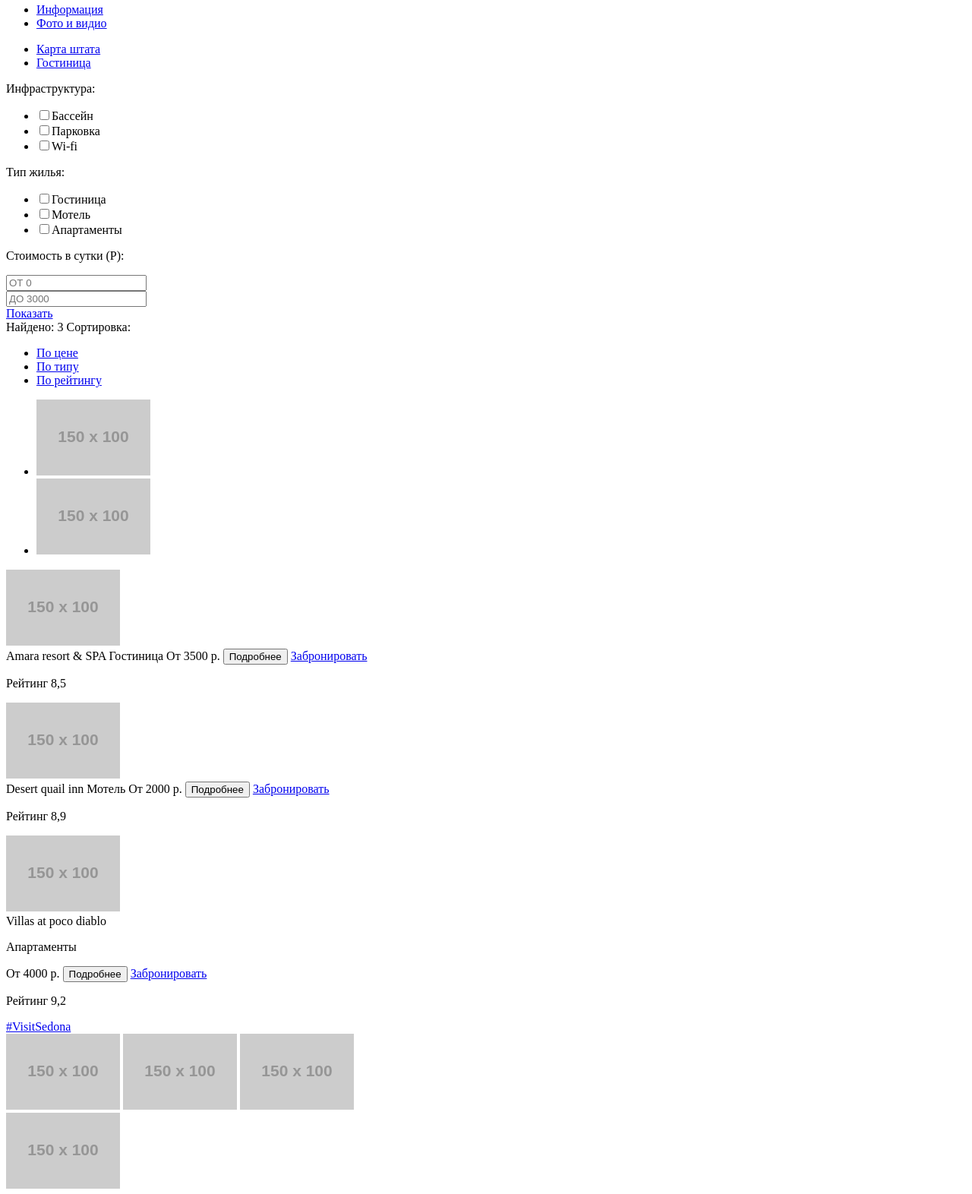
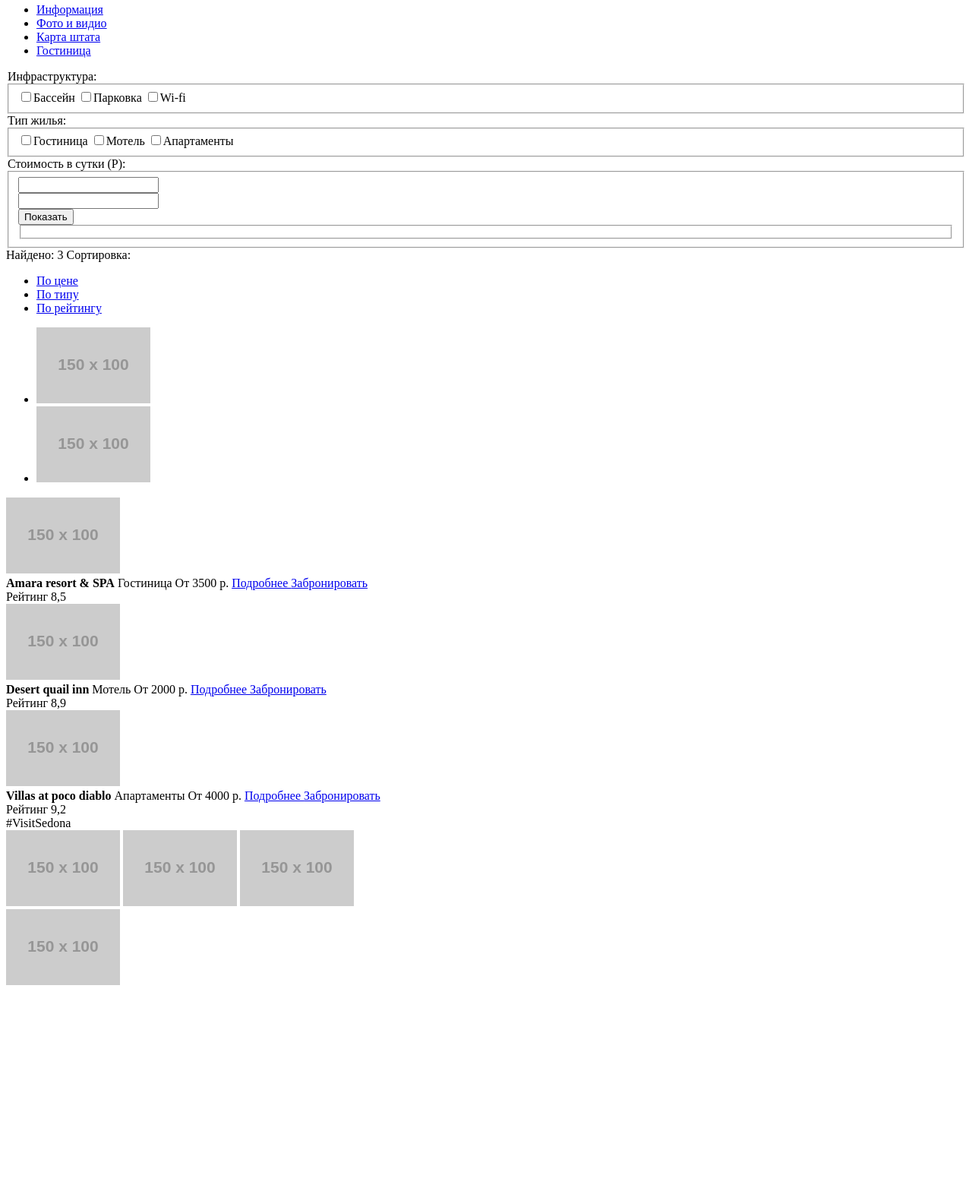
Before and after one commit to ApolloBear/193690-sedona, a plain HTML site: page html/catalog.html in a window 1280 px wide. Shown: the part 124-1696 px from the top of the page at 76% size. After the commit the page ends 1433 px from the top, so only its background shows below. Drawn offline with Linux system fonts and the light colour scheme; placeholder pictures from the web are drawn by us.

Commit message:
Исправленный
Добрый день я исправил ошибки по основному проекту прошу проверить

```diff
--- a/html/catalog.html
+++ b/html/catalog.html
@@ -2,54 +2,58 @@
 <html lang="ru">
 <head>
   <meta charset="utf-8">
-  <title>Седома</title>
+  <title>Седона</title>
 </head>
 <body>
+  <div class="wrapper">
   <header>
-    <img class="logo" src="http://placehold.it/150x100" alt="logo">
+      <a href="#"><img class="logo" src="http://placehold.it/150x100" alt="logo"></a>
+      <div>
       <nav class="navigation">
-        <div class="navigation-left"><ul>
+          <ul>
               <li><a href="#">Информация</a></li>
               <li><a href="#">Фото и видио</a></li>
-        </ul></div>
-        <div class="navigation-right"><ul>
               <li><a href="#">Карта штата</a></li>
               <li><a href="#">Гостиница</a></li>
-        </ul></div>
+          </ul>
       </nav>
+      </div>
   </header>
+  <main>
     <div class="main-catalog">
-        <form>
+        <section><form action="#">
         <section class="check-block-first">
-            <span class="options">Инфраструктура:</span>
-            <ul>
-                <li><input type="checkbox" name="optoin1">Бассейн</li>
-                <li><input type="checkbox" name="option2">Парковка</li>
-                <li><input type="checkbox" name="option3">Wi-fi</li>
-            </ul>
+            <legend><span class="options">Инфраструктура:</span></legend>
+            <fieldset>
+                <label><input type="checkbox" name="optoin1">Бассейн</label>
+                <label><input type="checkbox" name="option2">Парковка</label>
+                <label><input type="checkbox" name="option3">Wi-fi</label>
+            </fieldset>
         </section>
         <section class="check-block-second">
-            <span class="options">Тип жилья:</span>
-            <ul>
-            <li><input type="checkbox" name="option4">Гостиница</li>
-            <li><input type="checkbox" name="option5">Мотель</li>
-            <li><input type="checkbox" name="option6">Апартаменты</li>
-            </ul>
+            <legend><span class="options">Тип жилья:</span></legend>
+            <fieldset>
+            <label><input type="checkbox" name="option4">Гостиница</label>
+            <label><input type="checkbox" name="option5">Мотель</label>
+            <label><input type="checkbox" name="option6">Апартаменты</label>
+          </fieldset>
         </section>
         <section class="price">
-            <div><p class="options">Стоимость в сутки (Р):</p></div>
-            <div><input type="text" placeholder="ОТ 0"></div>
-            <div><input type="text" placeholder="ДО 3000"></div>
+            <legend><span class="options">Стоимость в сутки (Р):</span></legend>
+            <fieldset>
+            <div><label><input type="text"></label></div>
+            <div><label><input type="text"></label></div>
             <div class="slider">
                 <div class="slider-range"></div>
                 <div class="slider-min"></div>
                 <div class="slider-max"></div>
             </div>
-            <div><a href="#">Показать</a></div>
+            <div><button type="button">Показать</button></div>
+            <fieldset>
         </section>
-        </form>
+        </form></section>
         <div class="sorting">
-          <span>Найдено: 3</span>
+          <span>Найдено: <output>3</output></span>
               <span>Сортировка:</span>
               <ul>
                   <li><a href="#">По цене</a></li>
@@ -64,60 +68,73 @@
           </div>
         </div>
         <div class="option">
-        <div class="optoin-1">
+        <header>
+        <section>
+            <article>
             <div>
                 <img src="http://placehold.it/150x100">
             </div>
             <div>
-                <span class="hotel">Amara resort & SPA</span>
+                <strong class="hotel">Amara resort & SPA</strong>
                 <span class="hotel-type">Гостиница</span>
                 <span class="hotel-price">От 3500 р.<span>
-                <button class="more-info" type="button">Подробнее</button>
+                <a class="more-info" href="#">Подробнее</button>
                 <a href="#">Забронировать</a>
             </div>
-            <div><p class="hitel-rating">Рейтинг 8,5</p></div>
+            <div>
+                <span class="stars"></span>
+                <span class="hotel-rating">Рейтинг 8,5</span>
             </div>
-          <div class="optoin-2">
+            </article>
+            <article>
               <div>
                   <img src="http://placehold.it/150x100">
               </div>
               <div>
-                  <span class="hotel-name">Desert quail inn</span>
+                  <strong class="hotel-name">Desert quail inn</strong>
                   <span class="hotel-type">Мотель</span>
                   <span class="hotel-price">От 2000 р.</span>
-                  <button class="more-info" type="button">Подробнее</button>
+                  <a class="more-info" href="#">Подробнее</button>
                   <a href="#">Забронировать</a>
               </div>
-              <div><p class="hitel-rating">Рейтинг 8,9</p></div>
+              <div>
+                  <span class="stars"></span>
+                  <span class="hotel-rating">Рейтинг 8,9</span>
               </div>
-            <div class="optoin-3">
+            </div>
+          </article>
+          <article>
                 <div>
                     <img src="http://placehold.it/150x100">
                 </div>
                 <div>
-                    <span class="hotel">Villas at poco diablo</span>
-                    <p class="hotel-type">Апартаменты</p>
+                    <strong class="hotel">Villas at poco diablo</strong>
+                    <span class="hotel-type">Апартаменты</span>
                     <span class="hotel-price">От 4000 р.</span>
-                    <button class="more-info" type="button">Подробнее</button>
+                    <a class="more-info" href="#">Подробнее</button>
                     <a href="#">Забронировать</a>
                 </div>
-                <div><p class="hitel-rating">Рейтинг 9,2</p></div>
+                <div>
+                    <span class="stars"></span>
+                    <span class="hotel-rating">Рейтинг 9,2</spam>
+                </div>
+            </article>
+            </section>
+            </header>
         </div>
     </div>
-        </div>
+    </main>
         <footer>
-          <div>
               <div class="footer-left">
-                  <a href="#">#VisitSedona</a>
+                  <span>#VisitSedona</span>
               </div>
               <div class="footer-center">
-                  <a href="#"><img src="http://placehold.it/150x100" alt="Twitter"></a>
-                  <a href="#"><img src="http://placehold.it/150x100" alt="Facebook"></a>
-                  <a href="#"><img src="http://placehold.it/150x100" alt="Youtube"></a>
+                  <a href="#" target="_blank"><img src="http://placehold.it/150x100" alt="Twitter"></a>
+                  <a href="#" target="_blank"><img src="http://placehold.it/150x100" alt="Facebook"></a>
+                  <a href="#" target="_blank"><img src="http://placehold.it/150x100" alt="Youtube"></a>
               </div>
               <div class="footer-right">
-                  <a href="#"><img src="http://placehold.it/150x100" alt="HTML Academy"></a>
-              </div>
+                  <a href="#" target="_blank"><img src="http://placehold.it/150x100" alt="HTML Academy"></a>
               </div>
         </footer>
 </body>
```
Also changed, not shown: html/index.html (+49 -54 lines). Lines whose indentation alone changed are shown as unchanged.
